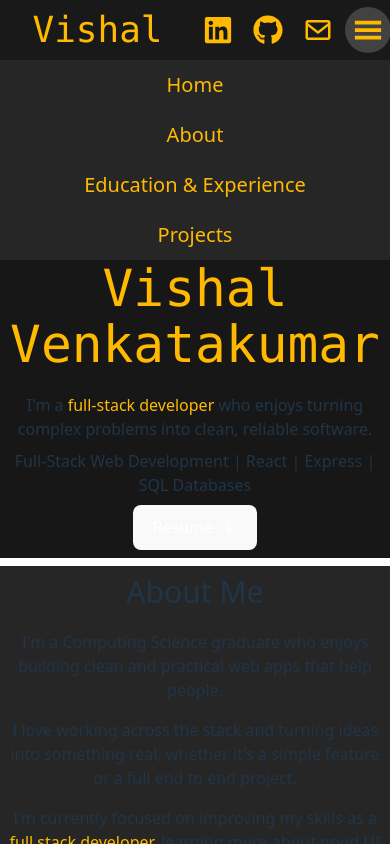
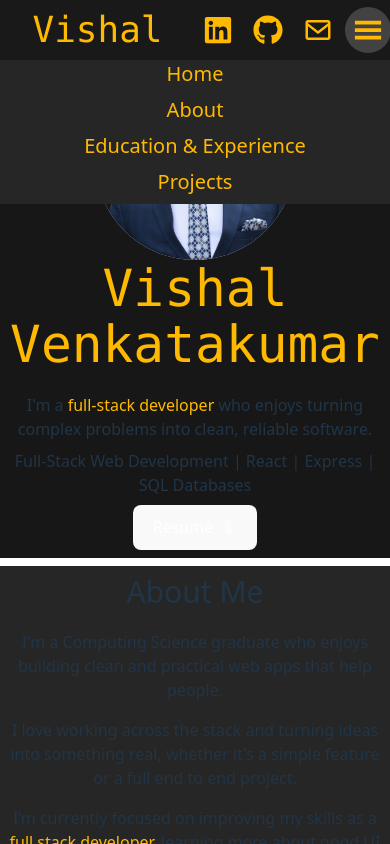
Before and after one commit to vishykum/vishal-venkatakumar-portfolio, a React (Vite) app: page / in a window 390 px wide. Both pictures are taken after a click on the icon 367 px from the left and 30 px from the top of the page. Built offline with nearby package versions, Linux system fonts and the light colour scheme.

Commit message:
Fix #1 for navbar issue with mobile

```diff
--- a/src/components/Navbar.tsx
+++ b/src/components/Navbar.tsx
@@ -17,7 +17,7 @@ function Navbar() {
 
     return (
         <>
-            <nav ref={navRef} id="navbar" className="w-full h-15 bg-black/90 top-0 sticky z-50">
+            <nav ref={navRef} id="navbar" className="relative w-full h-15 bg-black/90 top-0 sticky z-50">
                 {/* Mobile Layout */}
                 <div className="flex md:hidden flex-row items-center justify-around h-full w-full">
                     <div id="logo-nav-div-mobile" className="h-full w-1/4 flex justify-center items-center">
@@ -45,7 +45,7 @@ function Navbar() {
                     </div>
                 </div>
                 {/* Mobile Dropdown Menu */}
-                <ul className={`h-50 w-full md:hidden bg-neutral-800 text-xl text-primary flex flex-col items-center justify-around transition-all duration-200 ease-out origin-top
+                <ul className={`absolute left-0 top-full w-full md:hidden bg-neutral-800 text-xl text-primary flex flex-col gap-2 pb-2 items-center justify-around transition-all duration-200 ease-out origin-top
                      ${hamburgerClicked ? "opacity-100 scale-100 translate-y-0" : "opacity-0 scale-95 -translate-y-2 pointer-events-none"}`
                 }>
                     <a onClick={() => {setHamburgerClicked(false)}} href="#home" className="h-full w-full active:bg-neutral-700/30 active:text-white flex items-center justify-center">
```
